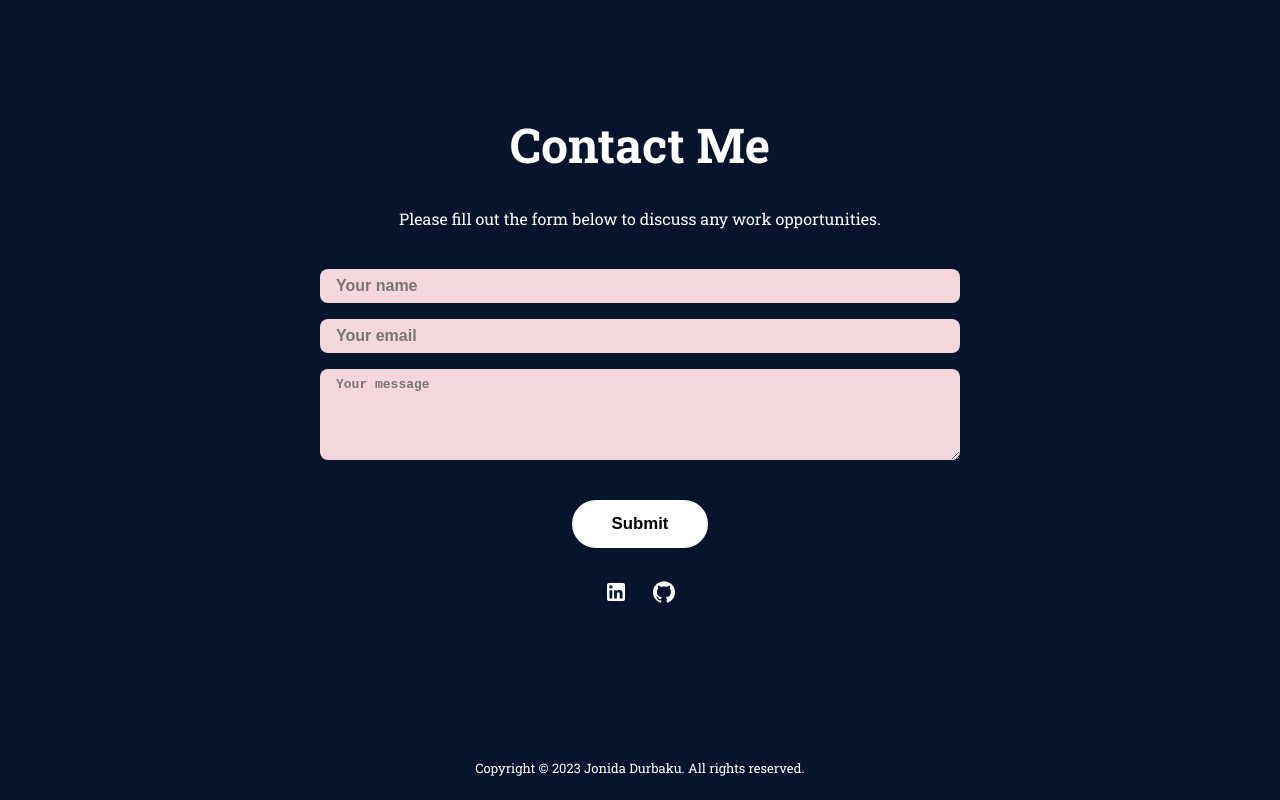
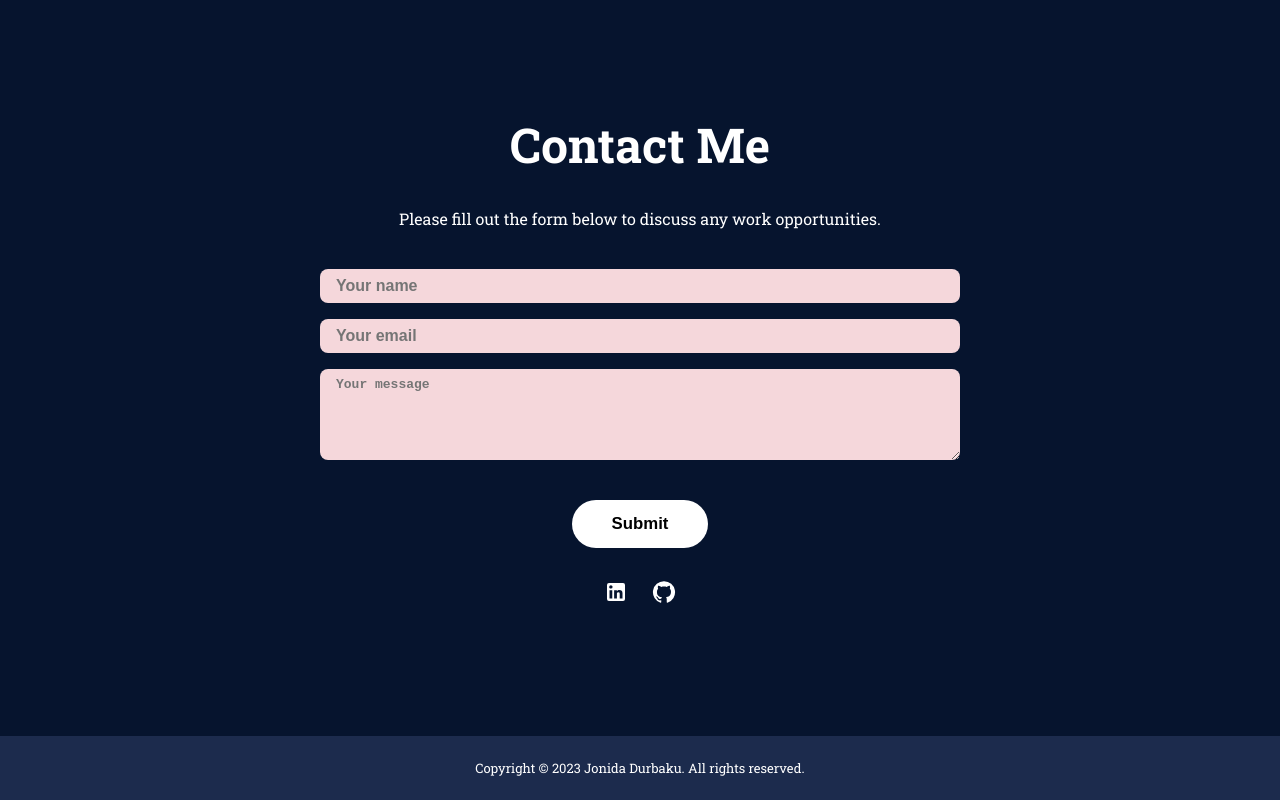
Before and after one commit to jonida19/Portofolio, a React (Create React App) app: page / in a window 1280 px wide. Shown: the part 2751-3551 px from the top of the page. Built offline with nearby package versions, Linux system fonts and the light colour scheme.

Commit message:
changed package.json to fix  deployment

```diff
--- a/package.json
+++ b/package.json
@@ -31,6 +31,9 @@
     "web-vitals": "^2.1.4",
     "workbox-background-sync": "^6.6.0"
   },
+  "devDependencies": {
+    "@babel/plugin-proposal-private-property-in-object": "^1.0.0"
+  },
   "scripts": {
     "start": "react-scripts start",
     "build": "react-scripts build",
--- a/src/components/Footer/footer.css
+++ b/src/components/Footer/footer.css
@@ -1,7 +1,7 @@
 .footer {
     width: 100vw;
     height: 4rem;
-    background: #06142e;
+    background: #1c2b4d;
     display: flex;
     align-items: center;
     justify-content: center;
--- a/src/components/Skills/Skills.jsx
+++ b/src/components/Skills/Skills.jsx
@@ -1,7 +1,7 @@
 import React from "react";
 import "./skills.css";
 import UIDesign from "../../assets/ui_ux.png";
-import WebDesign from "../../assets/web_design.png";
+import WebDesign from "../../assets/ui_ux.png";
 import FullStack from "../../assets/full_stack.png";
 
 const Skills = () => {
```
